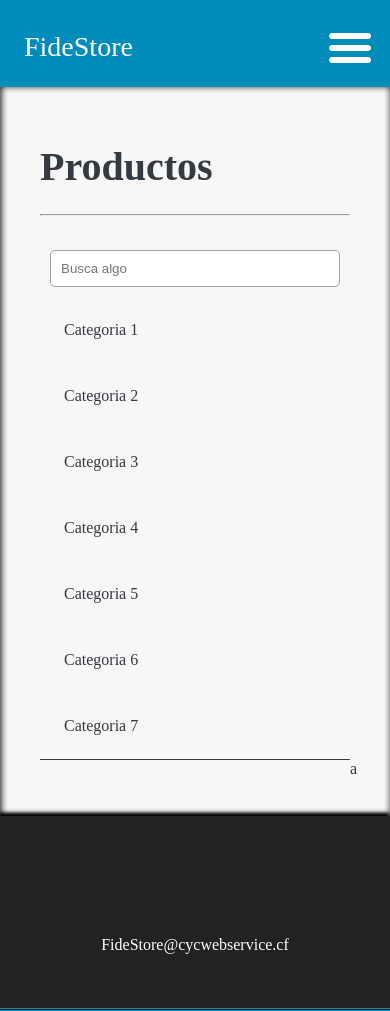
After one commit to irvin0925/FeDaIr, a PHP site: page /Views/productos.php in a window 390 px wide. The commit adds this page. Run offline with PHP 8.4, Linux system fonts and the light colour scheme.

Commit message:
Commit before html change

```diff
--- a/src/API/temp.php
+++ b/src/API/temp.php
@@ -0,0 +1,2 @@
+<?php
+include '../Running/dataBaseGeneral.php';
--- a/src/Assets/CSS/fidestore.css
+++ b/src/Assets/CSS/fidestore.css
@@ -34,8 +34,46 @@
     border-color: #a0a1a3;
 }
 
+.box-productos {
+    background-color: #f7f7f7;
+    padding: 3.5em 2.5em;
+    border-color: #a0a1a3;
+    box-shadow: inset 1px -1px 7px #000;
+}
+
 .nav-item-cart {
     display: none;
+}
+
+/* PRODUCTOS */
+
+.category-list {
+    float: right;
+    display: flex;
+    height: 48px;
+    width: 100%;
+    list-style: none;
+    margin-left: 1.75em;
+    list-style: none;
+}
+
+.category-nav {
+    list-style: none;
+    cursor: pointer;
+}
+
+.category-box {
+    display: inline-block;
+    width: 20em;
+    border-right-style: solid;
+    border-right-width: 1px;
+}
+
+.products-area {
+    display: inline-block;
+    height: 100%;
+    width: calc(100% - 20em);
+    float: right;
 }
 
 @media screen and (max-width:1100px) {
@@ -51,6 +89,17 @@
     }
     .nav-item-cart {
         display: block;
+    }
+    .category-box {
+        position: initial;
+        display: block;
+        width: 100%;
+        border-right: none;
+        border-bottom-style: solid;
+        border-bottom-width: 1px;
+    }
+    .working-box {
+        padding-left: 0;
     }
 }
 
@@ -82,4 +131,14 @@
         border-radius: 17px;
         border-color: #a0a1a3;
     }
+    .category-box {
+        position: initial;
+        width: 100%;
+        border-right: none;
+        border-bottom-style: solid;
+        border-bottom-width: 1px;
+    }
+    .working-box {
+        padding-left: 0;
+    }
 }
--- a/src/Assets/CSS/general.css
+++ b/src/Assets/CSS/general.css
@@ -36,10 +36,14 @@
     background-color: #007caa;
 }
 
+.category-item:hover {
+    background-color: #dddee0;
+}
+
 /*FOOTER*/
 
 .footer {
-    margin-top: 5em;
+    /*margin-top: 5em;*/
     height: 9.5em;
     position: inherit;
     bottom: 0;
--- a/src/Views/Partials/headerClient.php
+++ b/src/Views/Partials/headerClient.php
@@ -20,7 +20,7 @@ $session = new Session();
     <nav class="nav text-white">
         <a href="http://<?= $_SERVER['HTTP_HOST']; ?>" class="nav-title">FideStore</a>
         <ul class="nav-list" id="nav-list" style="display: none;">
-            <li class="nav-item"><a href="#" class="d-block text-white w-100 h-100">Productos</a></li>
+            <li class="nav-item"><a href="http://<?= $_SERVER['HTTP_HOST']; ?>/Views/productos.php" class="d-block text-white w-100 h-100">Productos</a></li>
             <li class="nav-item"><a href="http://<?= $_SERVER['HTTP_HOST']; ?>/Views/acerca.php" class="d-block text-white w-100 h-100">Acerca</a></li>
             <li class="nav-item nav-item-cart"><a href="#" class="d-block text-white w-100 h-100">Carrito</a></li>
             <li class="nav-item"><a href="
--- /dev/null
+++ b/src/Views/productos.php
@@ -0,0 +1,33 @@
+<?php
+include './Partials/headerClient.php';
+?>
+<div class="box-center-h box-productos text-accent w-100 pb-5">
+    <h2 class="text-left ">Productos</h2>
+    <hr class="mt-1 mb">
+    <div class="working-box">
+        <div class="category-box">
+            <div class="mt-1 border-r-solid d-block">
+                <div class="form-group">
+                    <input type="text" placeholder="Busca algo" class="w-100 d-block form-content">
+                </div>
+                <ul class="d-block category-nav">
+                    <li class="category-item p-1">Categoria 1</li>
+                    <li class="category-item p-1">Categoria 2</li>
+                    <li class="category-item p-1">Categoria 3</li>
+                    <li class="category-item p-1">Categoria 4</li>
+                    <li class="category-item p-1">Categoria 5</li>
+                    <li class="category-item p-1">Categoria 6</li>
+                    <li class="category-item p-1">Categoria 7</li>
+                </ul>
+            </div>
+        </div>
+        <!-- products area -->
+        <div class="products-area">
+            a
+        </div>
+    </div>
+</div>
+<div class="d-block"></div>
+<?php
+include './Partials/footerClient.php';
+?>
```
Also changed, not shown: src/Views/temp.php (deleted, +0 -22 lines), src/Views/index.php (line endings or trailing spaces).
